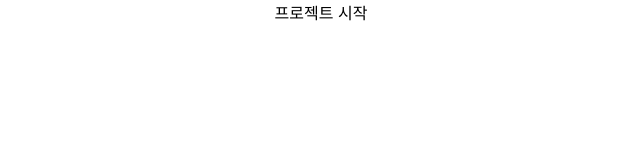
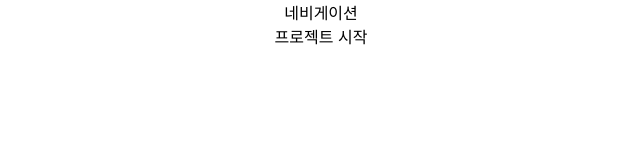
Before and after one commit to Pablaw/comento-shopping, a React (Create React App) app: page / in a window 1280 px wide. Shown: the top 160 px of the page, without its empty margins (319-959 px from the left). Built offline with nearby package versions, Linux system fonts and the light colour scheme.

Commit message:
feat: 네비게이션 컴포넌트 추가

```diff
--- a/src/App.js
+++ b/src/App.js
@@ -1,9 +1,11 @@
-
 import './App.css';
+import Navigation from './components/Navigation';
 
 function App() {
   return (
-    <div className="App">프로젝트 시작</div>
+    <div className="App">
+      <Navigation />
+      프로젝트 시작</div>
   );
 }
 
--- /dev/null
+++ b/src/components/Navigation.js
@@ -0,0 +1,5 @@
+const Navigation = () => {
+    return <div>네비게이션</div>;
+};
+
+export default Navigation;
```
